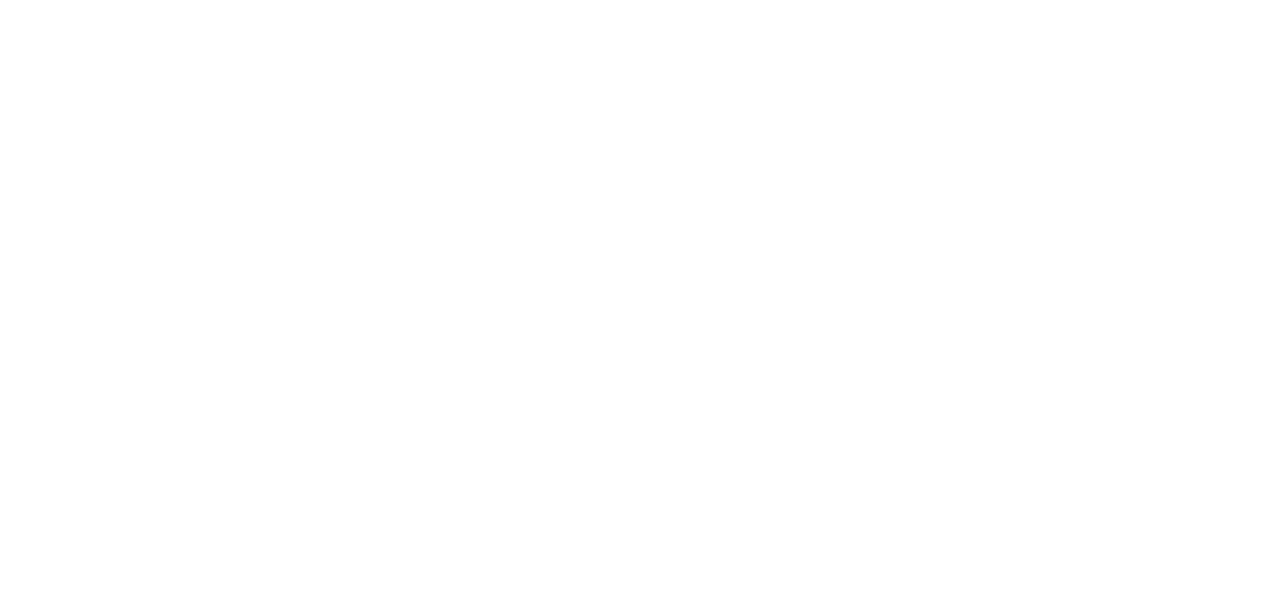
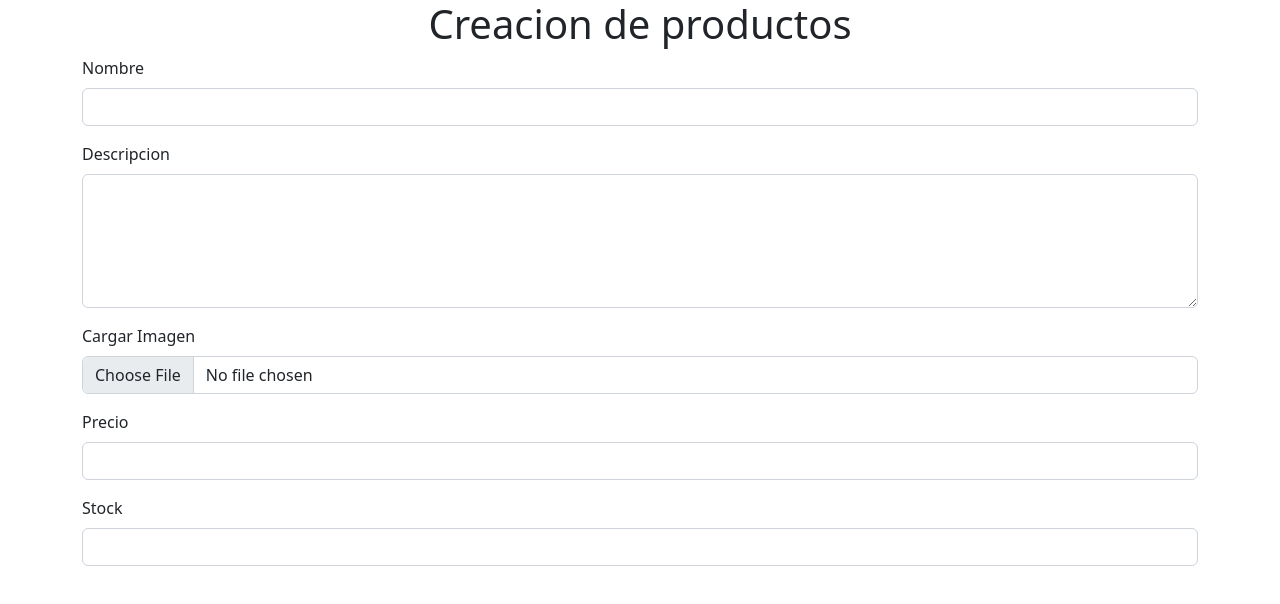
Before and after one commit to Darioalba/rolling-back-clase, a React (Vite) app in the folder front/: page /productos/create in a window 1280 px wide. Before the commit this address had no page. Shown: the top 604 px of the page. Built offline with nearby package versions, Linux system fonts and the light colour scheme.

Commit message:
Productos

```diff
--- a/front/page/Productos.jsx
+++ b/front/page/Productos.jsx
@@ -1,21 +1,41 @@
 import axios from "axios"
 import { useEffect } from "react"
+import { Link } from "react-router-dom";
 
-function Productos(){
+function Productos() {
     //muestro los productos
-    useEffect(()=>{
-        axios.get("http://localhost:3000/api/productos", {
-            headers:{
-                Authorization: "Bearer" + localStorage.getItem("token")
-            }
-        })
-        .then(response => console.log(response))
-        .catch((err)=> console.log(err))
+    useEffect(() => {
+        axios.get("http://localhost:3000/api/productos"
+            // , {headers:{
+            //         Authorization: "Bearer" + localStorage.getItem("token")
+            //     }
+            // }
+        )
+            .then(response => console.log(response))
+            .catch((err) => console.log(err))
     }, [])
-    return(
-        <>
-        <h1>Soy el home de la Productos</h1>
-        </>
+    return (
+        //aqui vamos a colocar los productos
+        <div className="container">
+            <div className="d-flex justify-content-between align-items-center">
+                <h1>Productos</h1>
+                <Link to="/productos/create" className="btn btn-primary btn-small">Crear</Link>
+            </div>
+            <table className="table">
+                <thead>
+                    <tr>
+                        <th>Nombre</th>
+                        <th>Precio</th>
+                    </tr>
+                </thead>
+                <tbody>
+                    <tr>
+                        <td>Nombre 1</td>
+                        <td>2000</td>
+                    </tr>
+                </tbody>
+            </table>
+        </div>
     )
 }
 export default Productos
--- /dev/null
+++ b/front/page/ProductosCreate.jsx
@@ -0,0 +1,109 @@
+import { useState } from "react";
+
+function ProductosCreate() {
+    //condicion inidial
+    const [values, setValues] = useState({
+        nombre: "",
+        descripcion: "",
+        imagen: "",
+        precio: "",
+        stock: "",
+    });
+
+    //escuchador de evento de casillertos de formulario
+    const handleChange = (e) => {
+        //target es cuando se cambia algo
+        const { name, value } = e.target;
+
+        setValues({
+            ...values,
+            [name]: value,
+        });
+    };
+
+    return (
+        <div className="container">
+            <h1 className="text-center">Creacion de productos</h1>
+
+            <form>
+                <div className="mb-3 ">
+                    <label htmlFor="nombre" className="form-label">
+                        Nombre
+                    </label>
+                    <input
+                        type="text"
+                        className="form-control"
+                        id="emai"
+                        name="nombre"
+                        required
+                        value={values.nombre}
+                        onChange={handleChange}
+                    />
+                </div>
+
+                <div className="mb-3">
+                    <label htmlFor="descripcion" className="form-label">
+                        Descripcion
+                    </label>
+                    <textarea
+                        className="form-control"
+                        name="descripcion"
+                        id="descripcion"
+                        cols="30"
+                        rows="5"
+                        value={values.descripcion}
+                        onChange={handleChange}
+                    ></textarea>
+
+                </div>
+
+                <div class="mb-3">
+                    <label htmlFor="imagen"
+                        class="form-label"
+                    >Cargar Imagen</label>
+                    <input
+                        class="form-control"
+                        type="file"
+                        id="imagen"
+                        required
+                        name="imagen"
+                        value={values.imagen}
+                        onChange={handleChange}
+                    />
+                </div>
+
+                <div className="mb-3">
+                    <label htmlFor="precio" className="form-label">
+                        Precio
+                    </label>
+                    <input
+                        type="text"
+                        className="form-control"
+                        id="precio"
+                        name="precio"
+                        required
+                    value={values.precio}
+                    onChange={handleChange}
+                    />
+                </div>
+
+                <div className="mb-3">
+                    <label htmlFor="stock" className="form-label">
+                        Stock
+                    </label>
+                    <input
+                        type="number"
+                        className="form-control"
+                        id="stock"
+                        name="stock"
+                    value={values.stock}
+                    onChange={handleChange}
+                    />
+                </div>
+            </form>
+
+        </div>
+    )
+}
+
+export default ProductosCreate
--- a/front/src/App.jsx
+++ b/front/src/App.jsx
@@ -3,6 +3,7 @@ import Home from "../page/Home"
 import Login from "../page/login"
 import Register from "../page/Register"
 import Productos from "../page/Productos"
+import ProductosCreate from "../page/ProductosCreate"
 function App() {
   return (
     <BrowserRouter>
@@ -11,6 +12,7 @@ function App() {
       <Route path="/login" element={<Login/>}/>
       <Route path="/register" element={<Register/>}/>
       <Route path="/productos" element={<Productos/>}/>
+      <Route path="/productos/create" element={<ProductosCreate/>}/>
 
     </Routes>
     </BrowserRouter>
```
Also changed, not shown: 2 other files (tests, documents, lock files or other folders).
